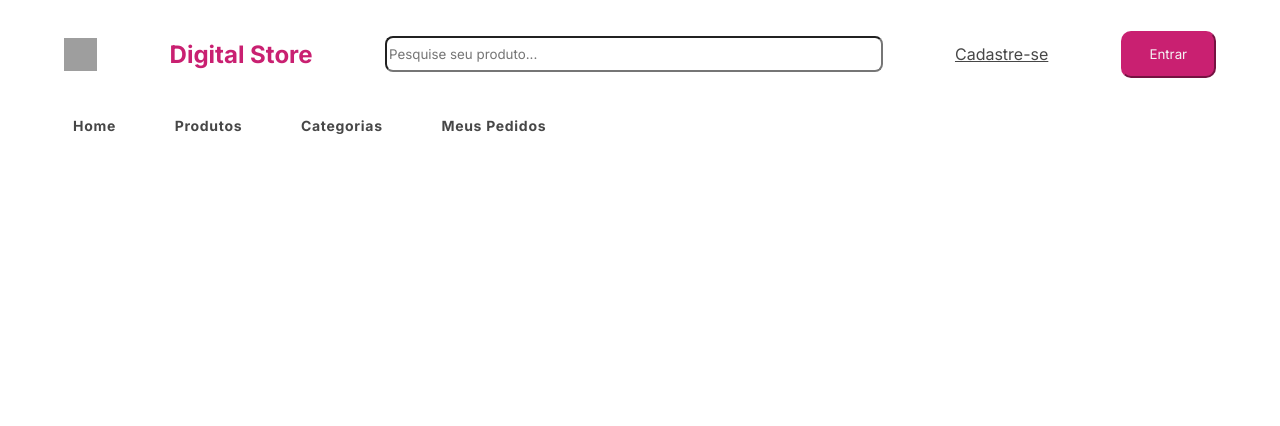
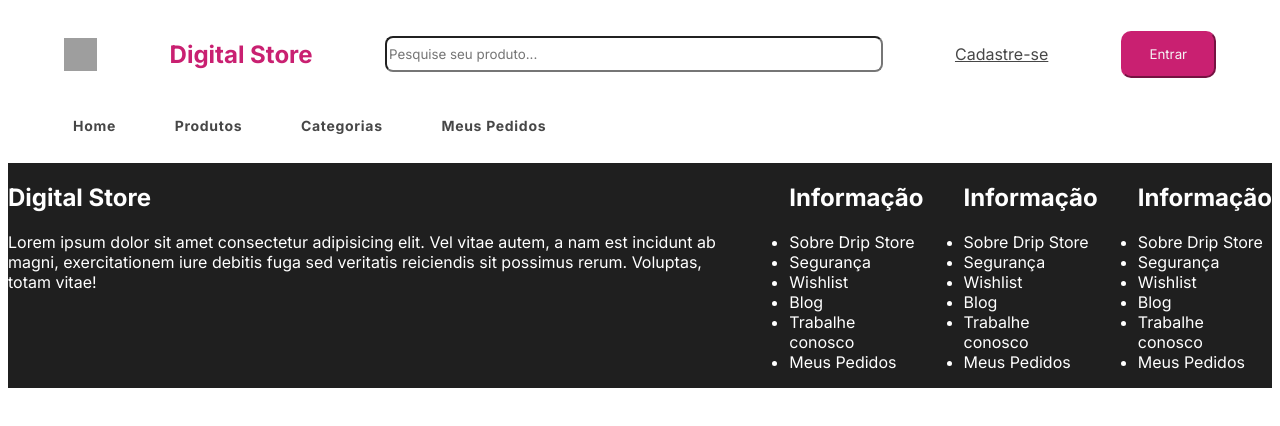
Before and after one commit to Project-Digital-College/Project-Digital-Store, a React (Vite) app: page / in a window 1280 px wide. Shown: the top 426 px of the page. Built offline with nearby package versions, Linux system fonts and the light colour scheme; grey boxes are pictures that could not be loaded.

Commit message:
Inclusão do Footer

```diff
--- a/src/App.jsx
+++ b/src/App.jsx
@@ -1,9 +1,11 @@
+import Footer from "./components/Footer";
 import Header from "./components/Header";
 
 const App = () => {
   return (
     <>
     <Header />
+    <Footer />
     </>
   );
 }
--- a/src/components/Footer.jsx
+++ b/src/components/Footer.jsx
@@ -1,7 +1,50 @@
 const Footer = () => {
     return (
         <>
+        <div class="footer">
+            <section className="secao-1">
+                <h1>Digital Store</h1>
+                <p>Lorem ipsum dolor sit amet consectetur adipisicing elit. Vel vitae autem, a nam est incidunt ab magni, exercitationem iure debitis fuga sed veritatis reiciendis sit possimus rerum. Voluptas, totam vitae!</p>
+            </section>
+            <section className="secao-2">
+                <nav>
+                    <ul><h2>Informação</h2>
+                        <li>Sobre Drip Store</li>
+                        <li>Segurança</li>
+                        <li>Wishlist</li>
+                        <li>Blog</li>
+                        <li>Trabalhe conosco</li>
+                        <li>Meus Pedidos</li>
+                    </ul>
+                </nav>
+            </section>
+            <section className="secao-3">
+                <nav>
+                    <ul><h2>Informação</h2>
+                        <li>Sobre Drip Store</li>
+                        <li>Segurança</li>
+                        <li>Wishlist</li>
+                        <li>Blog</li>
+                        <li>Trabalhe conosco</li>
+                        <li>Meus Pedidos</li>
+                    </ul>
+                </nav>
+            </section>
+            <section className="secao-4">
+                <nav>
+                    <ul><h2>Informação</h2>
+                        <li>Sobre Drip Store</li>
+                        <li>Segurança</li>
+                        <li>Wishlist</li>
+                        <li>Blog</li>
+                        <li>Trabalhe conosco</li>
+                        <li>Meus Pedidos</li>
+                    </ul>
+                </nav>
+            </section>
 
+
+        </div>
         </>
     );
 }
--- a/style.css
+++ b/style.css
@@ -81,3 +81,9 @@
     letter-spacing: 0.70px;
     text-align: center;
 }
+
+.footer {
+    background-color: var(--dark-gray);
+    color: var(--white-color);
+    display: flex;
+}
```
